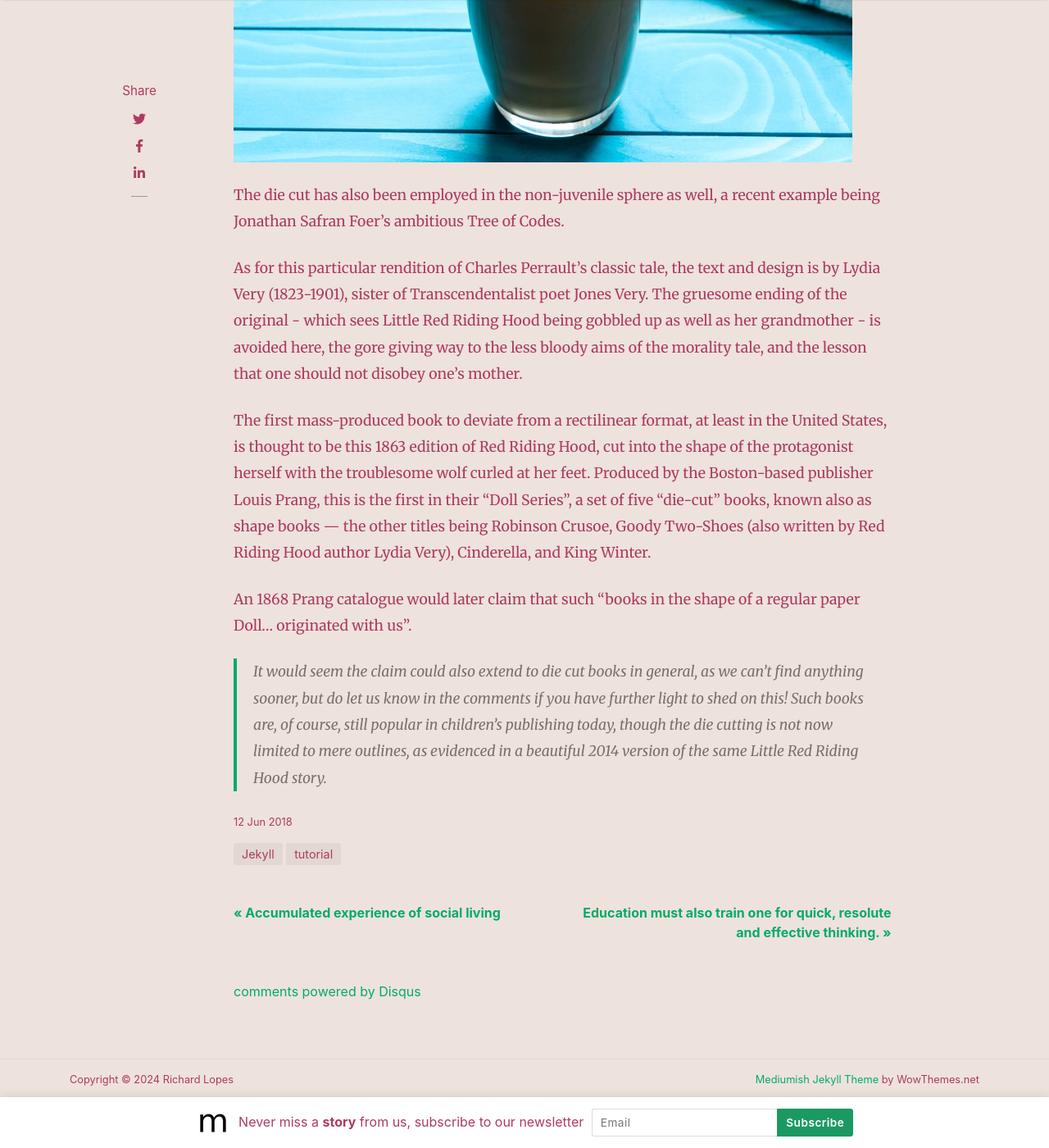
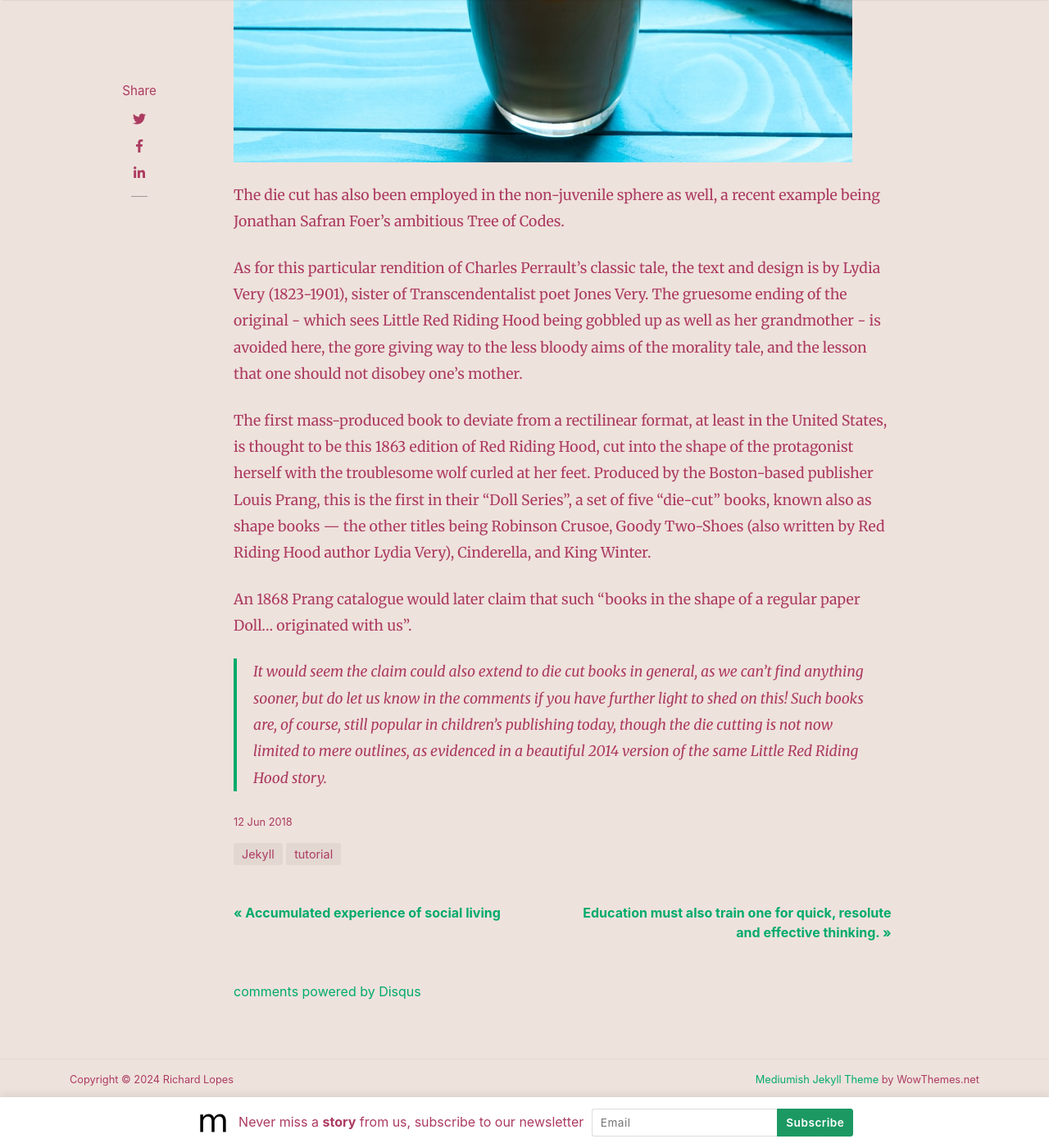
Before and after one commit to iRitiLopes/iRitiLopes, a Jekyll site: the page built from docs/_posts/2018-06-12-acumulated-experience.md, in a window 1280 px wide and 1400 px high, scrolled down 717 px. Shown: the whole window at 82% size. Built offline with Jekyll 4.4.1, drawn with Linux system fonts in a browser that asks for light colours; nearby versions of some CDN libraries; comment, search, counter and statistics services are not loaded.

Commit message:
update about and foto

```diff
--- a/docs/_config.yml
+++ b/docs/_config.yml
@@ -23,7 +23,7 @@ authors:
     display_name: Richard Lopes
     gravatar: 9a5c4a5c67d5488cdc5fa03d7b0ad415
     email: richardcruzlopes@gmail.com
-    web: links.riti.dev.br
+    web: https://links.riti.dev.br
     bluesky: https://bsky.app/profile/riti.dev.br
     description: "Engenheiro de Software Backend"
 # Plugins
--- a/docs/_layouts/post.html
+++ b/docs/_layouts/post.html
@@ -33,7 +33,7 @@ comments: false
                         {% endif %}
                     </div>
                     <div class="col-xs-12 col-md-9 col-lg-10 text-center text-md-left">
-                        <a target="_blank" class="link-dark" href="{{ author.web }}">{{ author.display_name }}</a><a target="_blank" href="{{ author.twitter }}" class="btn follow">Follow</a>
+                        <a target="_blank" class="link-dark" href="{{ author.web }}">{{ author.display_name }}</a><a target="_blank" href="{{ author.bluesky }}" class="btn follow">Follow</a>
                         <br>
                         <span class="author-description">{{ author.description }}</span>
                     </div>
--- a/docs/assets/css/fruity.css
+++ b/docs/assets/css/fruity.css
@@ -1,4 +1,4 @@
-.highlight pre { background-color: #272822; }
+.highlight pre { background-color: #272822;  color: #f8f8f2; }
 .highlight .hll { background-color: #272822; }
 .highlight .c { color: #75715e } /* Comment */
 .highlight .err { color: #960050; background-color: #1e0010 } /* Error */
--- a/docs/assets/css/main.scss
+++ b/docs/assets/css/main.scss
@@ -77,6 +77,10 @@ $surface-mixed-600: #8d8d8d;
 body {
   background-color: var(--body-bg);
   color: var(--body-color) !important;
+}
+
+blockquote {
+	color: var(--primary-300) !important;
 }
 
 .mediumnavigation {
```
